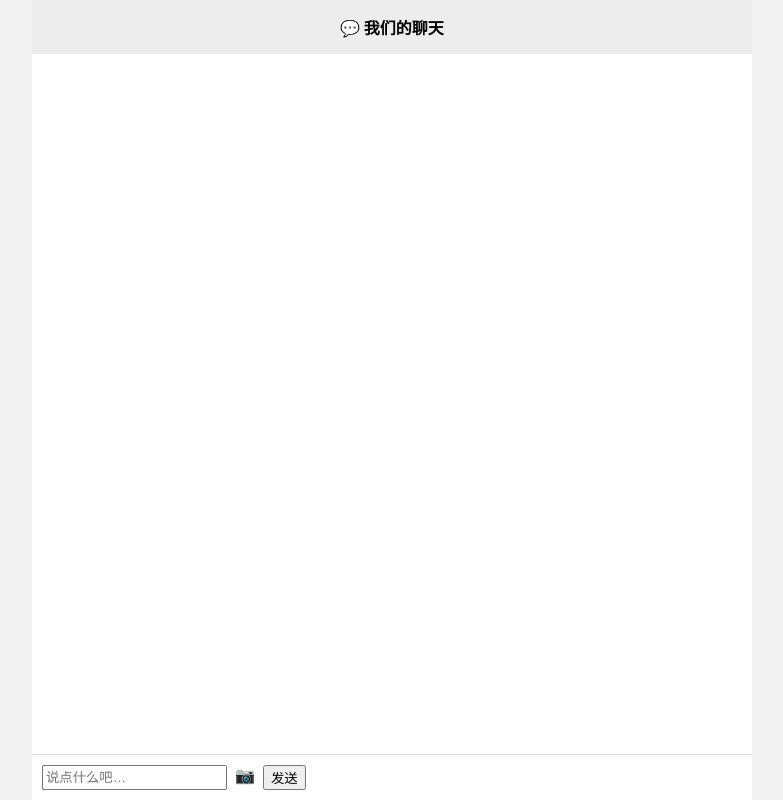
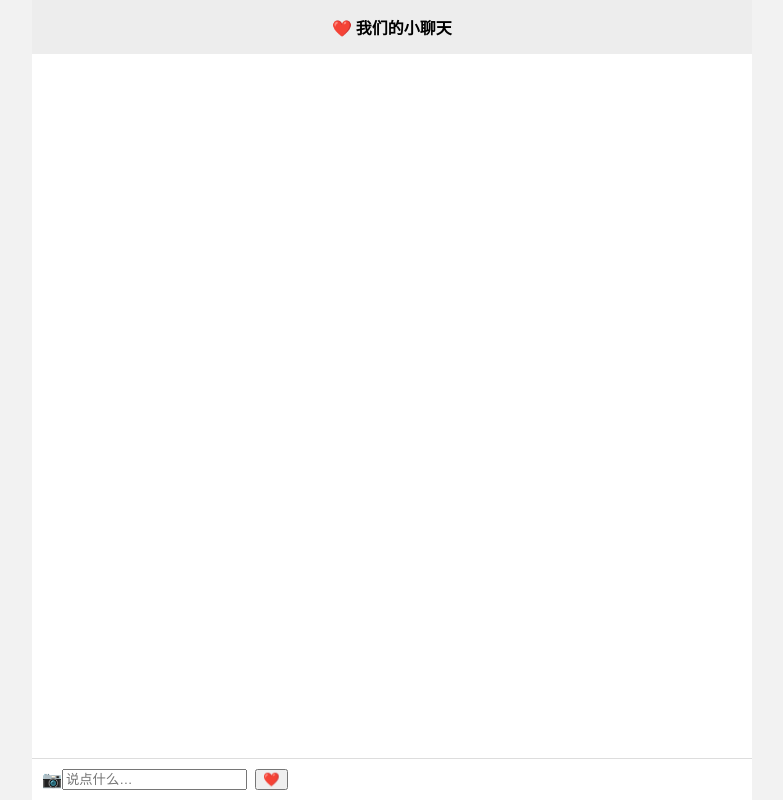
Before and after one commit to gs73626-sudo/love-chat, a Flask app: page / in a window 1280 px wide. Shown: the whole page, without its empty margins (248-1031 px from the left). Run offline with Flask 3, Linux system fonts and the light colour scheme; the visitor is signed in with stand-in values (Sample User, id 1); some libraries are stand-ins or nearby versions.

Commit message:
chat.html

```diff
--- a/templates/chat.html
+++ b/templates/chat.html
@@ -2,31 +2,30 @@
 <html>
 <head>
 <meta charset="utf-8">
-<title>只属于我们 💗</title>
+<title>我们的聊天</title>
 <link rel="stylesheet" href="/static/style.css">
 <script src="https://cdn.socket.io/4.5.4/socket.io.min.js"></script>
 </head>
-
 <body>
 
 <div class="chat-wrapper">
-  <div class="chat-header">💬 我们的聊天</div>
-
+  <div class="chat-header">❤️ 我们的小聊天</div>
   <div id="chat" class="chat-box"></div>
 
   <form id="form" class="chat-input">
-    <input id="msg" placeholder="说点什么吧…" autocomplete="off">
-    <label class="img-btn">
+    <label class="icon-btn">
       📷
       <input type="file" id="img" hidden>
     </label>
-    <button>发送</button>
+    <input id="msg" placeholder="说点什么…" autocomplete="off">
+    <button>❤️</button>
   </form>
 </div>
 
 <script>
 const socket = io();
 const user = "{{ user }}";
+const chat = document.getElementById("chat");
 
 socket.on("history", msgs => {
   chat.innerHTML = "";
@@ -38,27 +37,24 @@ socket.on("new_message", addMsg);
 function addMsg(m) {
   const d = document.createElement("div");
   d.className = "bubble " + (m.sender === user ? "me" : "her");
-
   d.innerHTML = `
     ${m.type === "text" ? m.content : `<img src="/${m.content}">`}
-    <div class="time">${m.time}</div>
-  `;
-
+    <div class="time">${m.time}</div>`;
   chat.appendChild(d);
   chat.scrollTop = chat.scrollHeight;
 }
 
 form.onsubmit = e => {
   e.preventDefault();
-  if (msg.value.trim() === "") return;
-  socket.emit("send_message", {type:"text", content:msg.value});
-  msg.value="";
+  if (!msg.value.trim()) return;
+  socket.emit("send_message", {content: msg.value});
+  msg.value = "";
 };
 
 img.onchange = () => {
   const f = img.files[0];
   const r = new FileReader();
-  r.onload = () => socket.emit("send_image",{name:f.name,data:r.result});
+  r.onload = () => socket.emit("send_image", {name:f.name, data:new Uint8Array(r.result)});
   r.readAsArrayBuffer(f);
 };
 </script>
```
